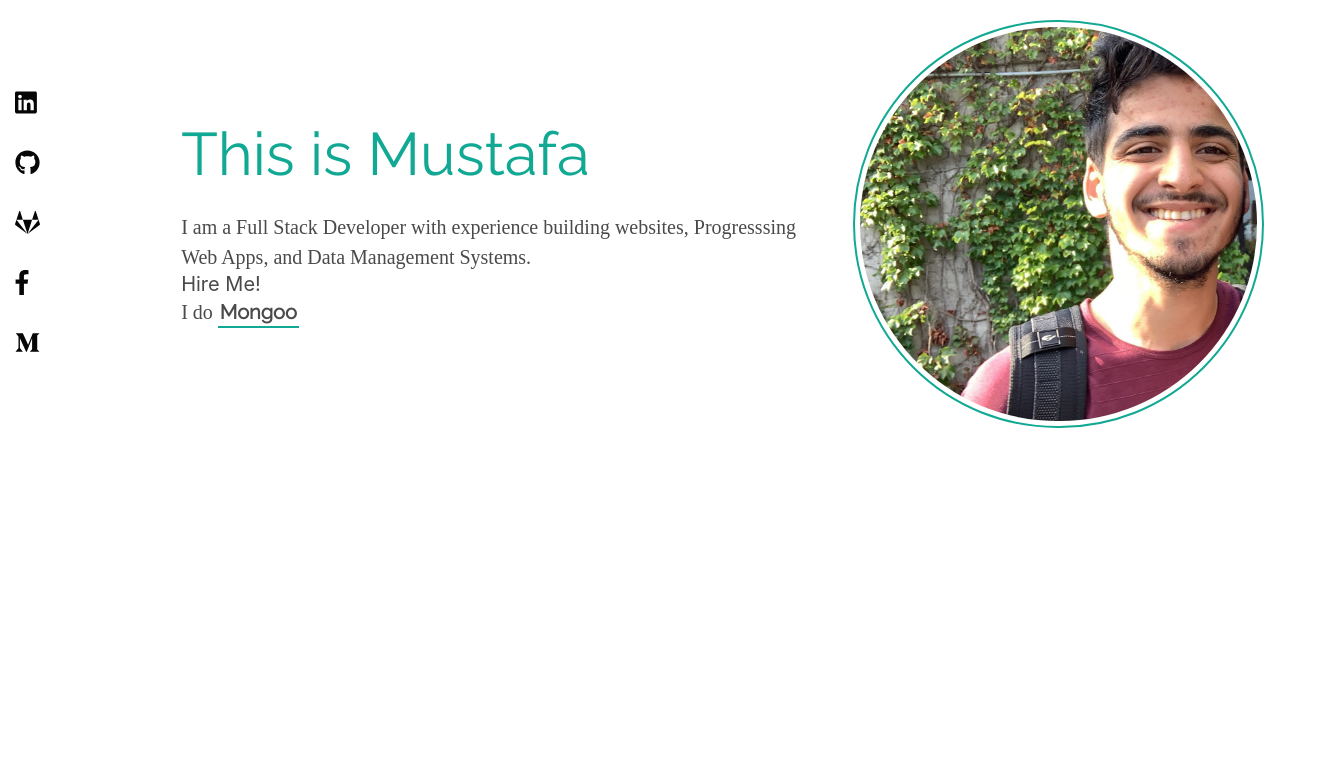
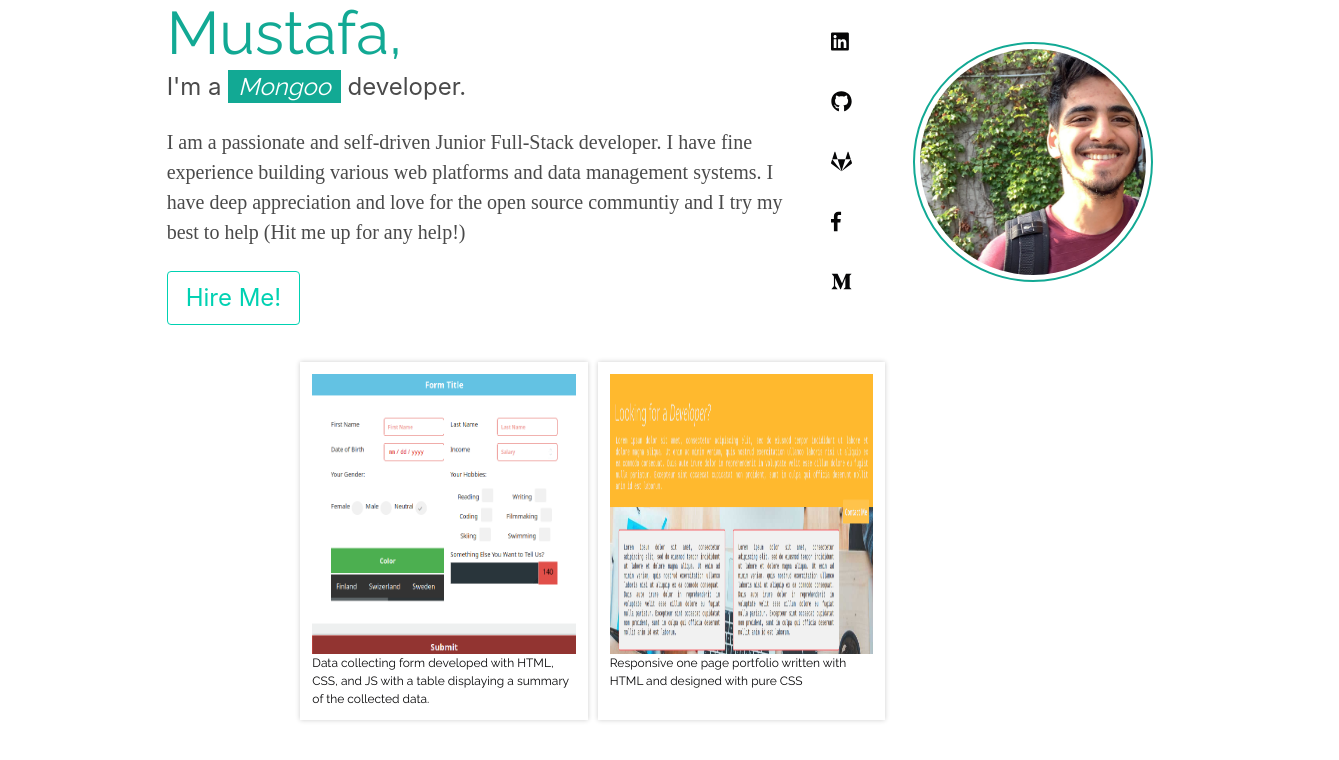
Before and after one commit to MustafaAnasKH99/my_portfolio, a React (Create React App) app: page / in a window 1280 px wide. Shown: the top 760 px of the page, 1339 px wide, since content can reach past the window. Built offline with nearby package versions, Linux system fonts and the light colour scheme.

Commit message:
Add Projects - Change Layout

```diff
--- a/src/App.js
+++ b/src/App.js
@@ -5,32 +5,42 @@ import './main.css'
 
 import Profile from './profile'
 import About from './about'
-import Timer from './timer'
 import Links from './Links'
+import Projects from './Projects'
 
 
 function App() {
   return (
     <div className="App">
-
       <section className="hero main-section-here">
         <div className="columns is-vcentered">
 
           <div className="column is-1">
-            <Links />
           </div>
 
           <div className="column"></div>
           <div className="column"></div>
           <div className="column is-6">
             <About />
-            <Timer  />
           </div>
+
+          <div className="column">
+              <Links />
+            </div>
 
           <Profile />
           <div className="column"></div>
 
         </div>
+
+      <section className="projects-section level">
+        <div className="columns">
+        <div className="column"></div>
+          <Projects />
+        <div className="column"></div>
+        </div>
+      </section>
+
       </section>
     </div>
   );
--- /dev/null
+++ b/src/Projects.js
@@ -0,0 +1,36 @@
+import React, { Component } from 'react';
+
+const form_image = require('./FORM.png');
+const portfolio_image = require('./CSS Portfolio.png');
+
+
+class Projects extends Component {
+    constructor(props) {
+        super(props);
+        this.state = {  }
+    }
+
+
+    render() {
+        let projects = [
+            {link: 'https://github.com/MustafaAnasKH99/Pure-JS-Form', image: form_image, title: 'Data collecting form developed with HTML, CSS, and JS with a table displaying a summary of the collected data.'},
+            {link: 'https://github.com/MustafaAnasKH99/Responsive-HTML-CSS-template', image: portfolio_image, title: 'Responsive one page portfolio written with HTML and designed with pure CSS'},
+        ]
+        return(
+            projects.map(e => {
+                return (
+                    <div className="column project-wrapper">
+                        <a className="project-title" href={e.link} target="_blank" rel="noopener noreferrer">
+                            <figure>
+                                <img src={e.image} alt="PRO" className="project-image"/>
+                            </figure>
+                            <h1>{e.title}</h1>
+                        </a>
+                    </div>
+                )
+            })
+        )
+    }
+}
+
+export default Projects;
--- a/src/about.js
+++ b/src/about.js
@@ -1,4 +1,6 @@
 import React, { Component } from 'react';
+
+import Timer from './timer'
 
 class About extends Component {
     constructor(props) {
@@ -7,12 +9,14 @@ class About extends Component {
     }
     render() {
         return (
-            <div>
-                <h1 className="title" id="my-profile-name">This is Mustafa</h1>
+            <div className="about-container">
+                <h1 className="title" id="my-profile-name">Mustafa,</h1>
+                <h2 className="subtitle"><Timer /></h2>
                 <p className="about-me-par">
-                    I am a Full Stack Developer with experience building websites, Progresssing Web Apps, and Data Management Systems.
+                I am a passionate and self-driven Junior Full-Stack developer. I have fine experience building various web platforms and data management systems. I have deep appreciation and love for the open source communtiy and I try my best to help (Hit me up for any help!)
                 </p>
-                <h1 className="subtitle">Hire Me!</h1>
+                <br />
+                <a className="button is-primary is-large is-outlined" href="mailto:khmostafa4@gmail.com?Subject=Job%20Opportunity" target="_top">Hire Me!</a>
             </div>
          );
     }
--- a/src/main.css
+++ b/src/main.css
@@ -20,9 +20,15 @@
 
 .changing-word{
     padding: 2px;
-    border-bottom: 2px solid #12a994;
+    padding-right: 10px;
+    padding-left: 10px;
     font-family: 'Raleway';
-    font-weight: bold;
+    background-color: #12a994;
+    color: #fff;
+}
+
+.projects-section{
+    margin: 20px;
 }
 
 #my-profile-name{
@@ -36,20 +42,16 @@
     font-family: 'Railway';
     font-weight: 300;
     font-size: 1.25rem;
-}
-
-.float-this-left{
-    float: left;
+    margin-top: 25px;
 }
 
 span > a{
     color: #060607;
-    width: 30px;
+    width: 20px;
 }
 
 span > a:hover{
     color: #12a994;
-    width: 30px;
 }
 
 .icon{
@@ -57,3 +59,34 @@ span > a:hover{
     width: 60px;
     height: 60px;
 }
+
+svg{
+    box-sizing: border-box;
+    padding: 2px;
+}
+
+#img{
+    width: 240px;
+    height: 240px;
+}
+
+.project-image{
+    width: 340px;
+    height: 280px;
+}
+
+.project-wrapper{
+    margin: 5px;
+    box-shadow: 0 0 5px rgba(0,0,0,0.2);
+}
+
+.project-title{
+    color: #060607;
+    font-family: 'Raleway';
+    font-weight: lighter;
+    font-size: 12px;
+}
+
+.about-container{
+    margin-left: 10px;
+}
--- a/src/profile.js
+++ b/src/profile.js
@@ -9,9 +9,11 @@ class Profile extends Component {
     render() {
         return (
             <div className="column is-4">
-                <figure className="image is-230x230">
-                    <img src={profile} alt="profile" className="image is-rounded profile-image-container" />
-                </figure>
+                <div className="profile-picture-wrapper">
+                    <figure className="image is-230x230">
+                        <img id="img" src={profile} alt="profile" className="image is-rounded profile-image-container" />
+                    </figure>
+                </div>
             </div>
          );
     }
--- a/src/timer.js
+++ b/src/timer.js
@@ -28,9 +28,8 @@ class Timer extends Component {
     render() {
       return (
         <div>
-            <p className="about-me-par">
-            I do <span className="changing-word subtitle">{this.state.do}</span>
-            </p>
+            I'm a <span className="changing-word subtitle is-italic">{this.state.do}</span> developer.
+
         </div>
       );
     }
```
Also changed, not shown: src/CSS Portfolio.png (added), src/FORM.png (added), src/bulma.css.
